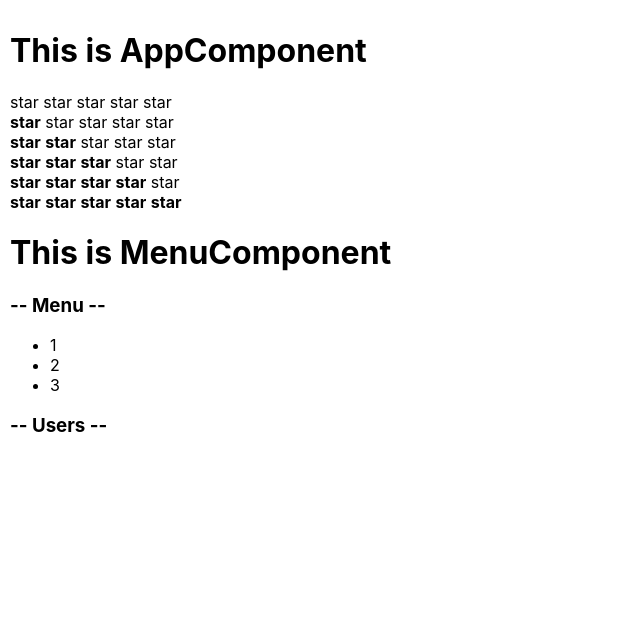
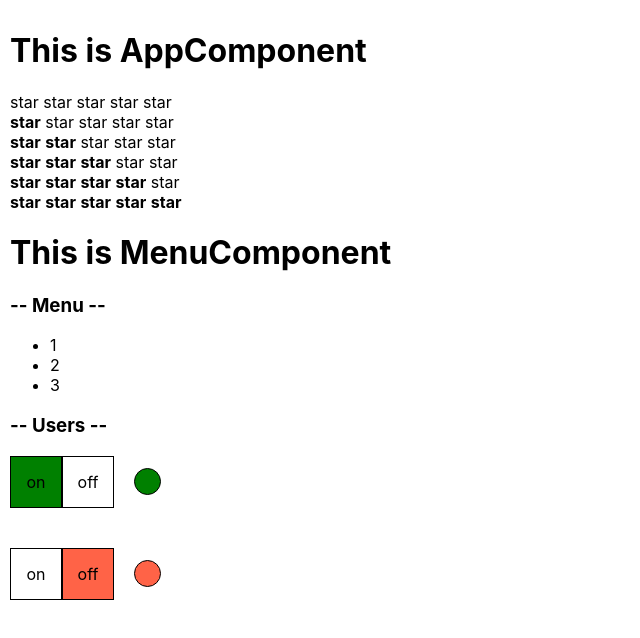
Before and after one commit to dmitrievich-an/react-kabzda, a React (Create React App) app: page / in a window 1280 px wide. Shown: the top 638 px of the page, without its empty margins (0-640 px from the left). Built offline with nearby package versions, Linux system fonts and the light colour scheme.

Commit message:
finished homework 01-02

```diff
--- a/src/App.tsx
+++ b/src/App.tsx
@@ -2,6 +2,7 @@ import React from 'react';
 import './App.css';
 import { Rating } from "./components/Rating/Rating";
 import { Accordion } from "./components/Accordion/Accordion";
+import { Switch } from './components/Switch/Switch';
 
 function App() {
     return (
@@ -16,6 +17,8 @@ function App() {
             <PageTitle title={ "This is MenuComponent" } />
             <Accordion title={ "Menu" } collapsed={ false } />
             <Accordion title={ "Users" } collapsed={ true } />
+            <Switch included={true}/>
+            <Switch included={false}/>
         </div>
     );
 }
--- a/src/components/Accordion/Accordion.tsx
+++ b/src/components/Accordion/Accordion.tsx
@@ -5,28 +5,24 @@ type AccordionPropsType = {
     collapsed: boolean,
 }
 
-export const Accordion = ({title, collapsed}: AccordionPropsType) => {
-    return (
-        <>
-            <AccordionTitle title={title}/>
-            <AccordionBody collapsed={collapsed}/>
-        </>
-    );
+export const Accordion = ({ title, collapsed }: AccordionPropsType) => {
+
+        return (
+            <>
+                <AccordionTitle title={ title } />
+                { !collapsed && <AccordionBody /> }
+            </>
+        );
 };
 
 type AccordionTitlePropsType = {
     title: string,
 }
 
-const AccordionTitle = ({title}: AccordionTitlePropsType) => <h3>-- { title } --</h3>
+const AccordionTitle = ({ title }: AccordionTitlePropsType) => <h3>-- { title } --</h3>
 
-type AccordionBodyPropsType = {
-    collapsed: boolean,
-}
 
-const AccordionBody = ({collapsed}: AccordionBodyPropsType) => {
-
-    if (!collapsed) {
+const AccordionBody = () => {
         return (
             <ul>
                 <li>1</li>
@@ -34,11 +30,4 @@ const AccordionBody = ({collapsed}: AccordionBodyPropsType) => {
                 <li>3</li>
             </ul>
         );
-    } else {
-        return (
-            <ul></ul>
-        )
-    }
-
-
 };
--- a/src/components/Rating/Rating.tsx
+++ b/src/components/Rating/Rating.tsx
@@ -6,73 +6,15 @@ type RatingPropsType = {
 
 export const Rating = ({ value }: RatingPropsType) => {
 
-    if (value === 1) {
-        return (
-            <div>
-                <Star selected={ true } />
-                <Star selected={ false } />
-                <Star selected={ false } />
-                <Star selected={ false } />
-                <Star selected={ false } />
-            </div>
-        );
-    }
-    if (value === 2) {
-        return (
-            <div>
-                <Star selected={ true } />
-                <Star selected={ true } />
-                <Star selected={ false } />
-                <Star selected={ false } />
-                <Star selected={ false } />
-            </div>
-        );
-    }
-    if (value === 3) {
-        return (
-            <div>
-                <Star selected={ true } />
-                <Star selected={ true } />
-                <Star selected={ true } />
-                <Star selected={ false } />
-                <Star selected={ false } />
-            </div>
-        );
-    }
-    if (value === 4) {
-        return (
-            <div>
-                <Star selected={ true } />
-                <Star selected={ true } />
-                <Star selected={ true } />
-                <Star selected={ true } />
-                <Star selected={ false } />
-            </div>
-        );
-    }
-    if (value === 5) {
-        return (
-            <div>
-                <Star selected={ true } />
-                <Star selected={ true } />
-                <Star selected={ true } />
-                <Star selected={ true } />
-                <Star selected={ true } />
-            </div>
-        );
-    }
-
     return (
         <div>
-            <Star selected={ false } />
-            <Star selected={ false } />
-            <Star selected={ false } />
-            <Star selected={ false } />
-            <Star selected={ false } />
+            <Star selected={ value > 0 } />
+            <Star selected={ value > 1 } />
+            <Star selected={ value > 2 } />
+            <Star selected={ value > 3 } />
+            <Star selected={ value > 4 } />
         </div>
     )
-
-
 };
 
 type StarPropsType = {
--- /dev/null
+++ b/src/components/Switch/Switch.css
@@ -0,0 +1,33 @@
+.switch-wrapper {
+  display: grid;
+  grid-template-columns: repeat(3, auto);
+  justify-content: start;
+  align-items: center;
+  margin-bottom: 20px;
+}
+
+.on,
+.off,
+.wrapper {
+  width: 50px;
+  height: 50px;
+  border: 1px solid black;
+  display: grid;
+  justify-content: center;
+  align-items: center;
+}
+
+.on {
+  background-color: green;
+}
+
+.off {
+  background-color: tomato;
+}
+.rectangle {
+  width: 25px;
+  height: 25px;
+  margin-left: 20px;
+  border: 1px solid black;
+  border-radius: 50%;
+}
--- /dev/null
+++ b/src/components/Switch/Switch.tsx
@@ -0,0 +1,34 @@
+import React from 'react';
+import './Switch.css'
+
+type SwitchType = {
+    included: boolean
+}
+
+export const Switch = ({included}: SwitchType) => {
+    return (
+        <div className="switch-wrapper">
+            { included ? <SwitchOn/> : <SwitchOff/> }
+        </div>
+    );
+};
+
+const SwitchOn:React.FC = () => {
+    return (
+        <div className="switch-wrapper">
+            <div className="on">on</div>
+            <div className="wrapper">off</div>
+            <div className="rectangle on"></div>
+        </div>
+    )
+}
+
+const SwitchOff:React.FC = () => {
+    return (
+        <div className="switch-wrapper">
+            <div className="wrapper">on</div>
+            <div className="off">off</div>
+            <div className="rectangle off"></div>
+        </div>
+    )
+}
```
